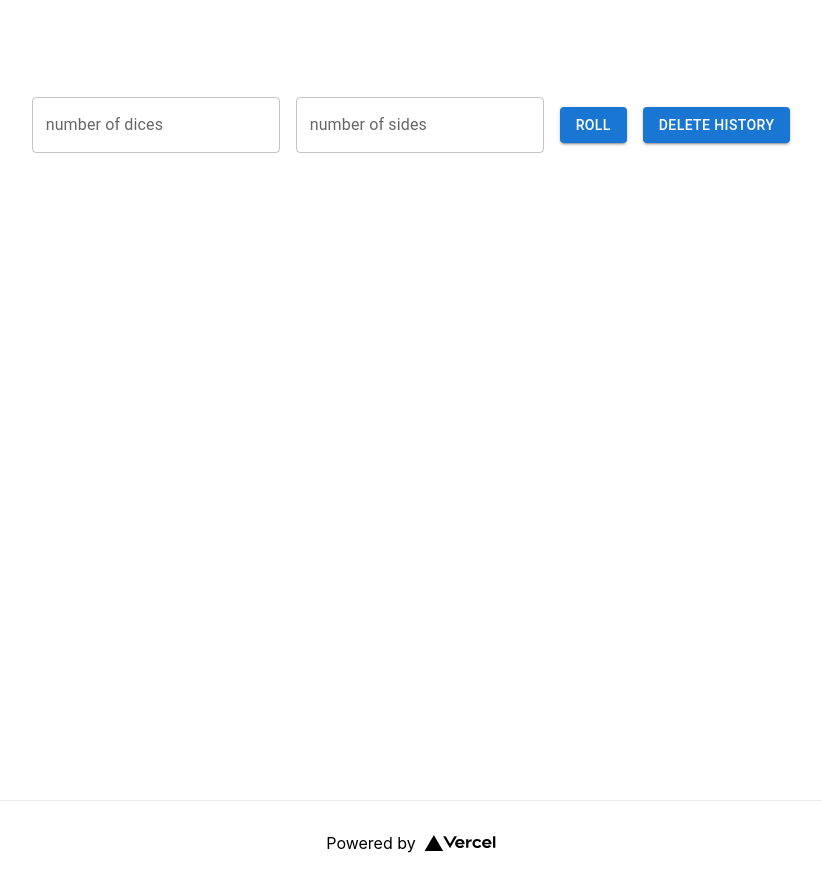
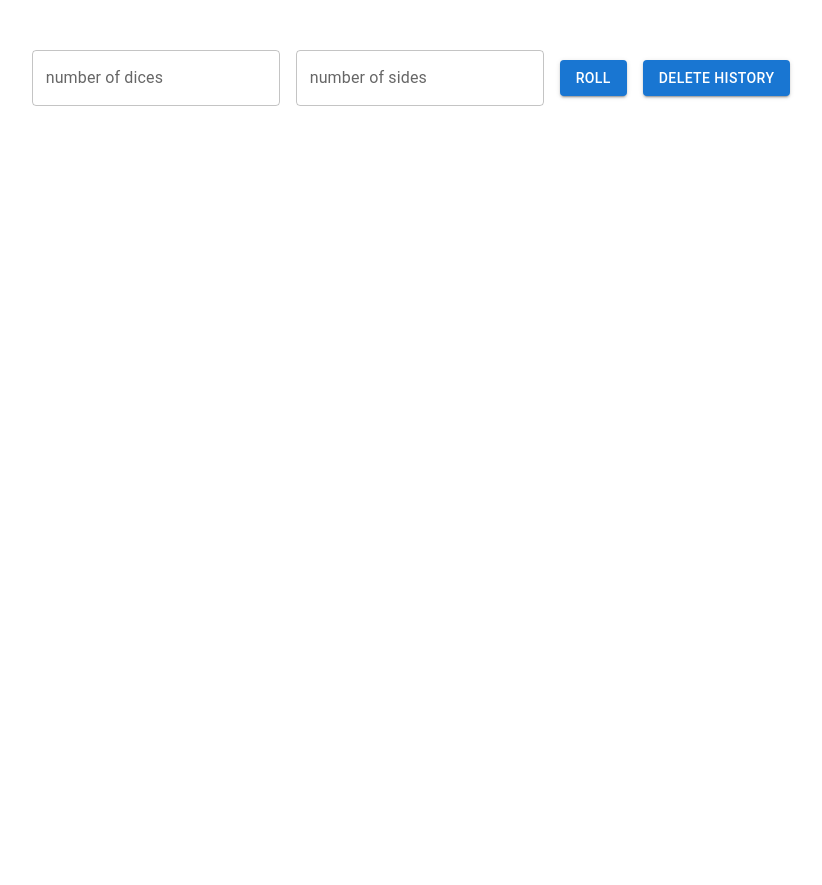
Before and after one commit to Matriz88/dice-roller, a Next.js app in the folder dice-roller/: page / in a window 1280 px wide. Shown: the whole page, without its empty margins (229-1051 px from the left). After the commit the page ends 800 px from the top, so only its background shows below. Built offline with nearby package versions, Linux system fonts and the light colour scheme.

Commit message:
better container

```diff
--- a/dice-roller/pages/index.tsx
+++ b/dice-roller/pages/index.tsx
@@ -1,8 +1,7 @@
 import type { NextPage } from 'next'
 import { useState } from 'react'
 import Head from 'next/head'
-import Image from 'next/image'
-import { TextField, Button, Stack, Box, Grid } from '@mui/material'
+import { TextField, Button, Stack, Box, Grid, Container } from '@mui/material'
 import styles from '../styles/Home.module.css'
 
 type Dice = {
@@ -58,15 +57,14 @@ const Home: NextPage = () => {
   }
 
   return (
-    <div className={styles.container}>
+    <main>
       <Head>
         <title>Create Next App</title>
         <meta name="description" content="Generated by create next app" />
         <link rel="icon" href="/favicon.ico" />
       </Head>
 
-      <main className={styles.main}>
-        <Grid container direction="column" justifyContent="center" alignItems="center">
+      <Grid container direction="column" justifyContent="center" alignItems="center" sx={{ marginTop: '50px' }}>
         <Grid item>
           <form onSubmit={handleSubmit}>
             <Stack direction="row" justifyContent="space-evenly" alignItems="center" spacing={2}>
@@ -116,16 +114,6 @@ const Home: NextPage = () => {
         </Grid>
       </Grid>
     </main>
-
-      <footer className={styles.footer}>
-        <a href="https://vercel.com?utm_source=create-next-app&utm_medium=default-template&utm_campaign=create-next-app" target="_blank" rel="noopener noreferrer">
-          Powered by{' '}
-          <span className={styles.logo}>
-            <Image src="/vercel.svg" alt="Vercel Logo" width={72} height={16} />
-          </span>
-        </a>
-      </footer>
-    </div>
   )
 }
 
--- a/dice-roller/styles/Home.module.css
+++ b/dice-roller/styles/Home.module.css
@@ -1,4 +1,4 @@
-.container {
+/* .container {
   padding: 0 2rem;
 }
 
@@ -113,4 +113,4 @@
     width: 100%;
     flex-direction: column;
   }
-}
+} */
```
Also changed, not shown: 1 other file (tests, documents, lock files or other folders). Lines whose indentation alone changed are shown as unchanged.
